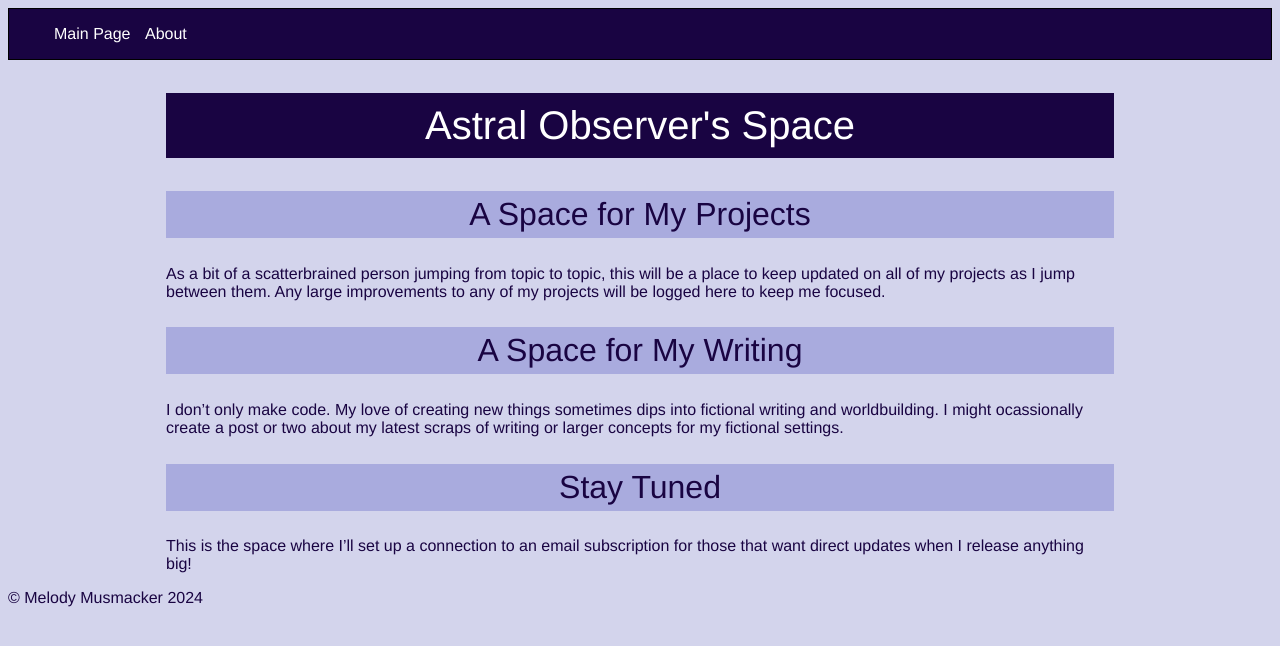
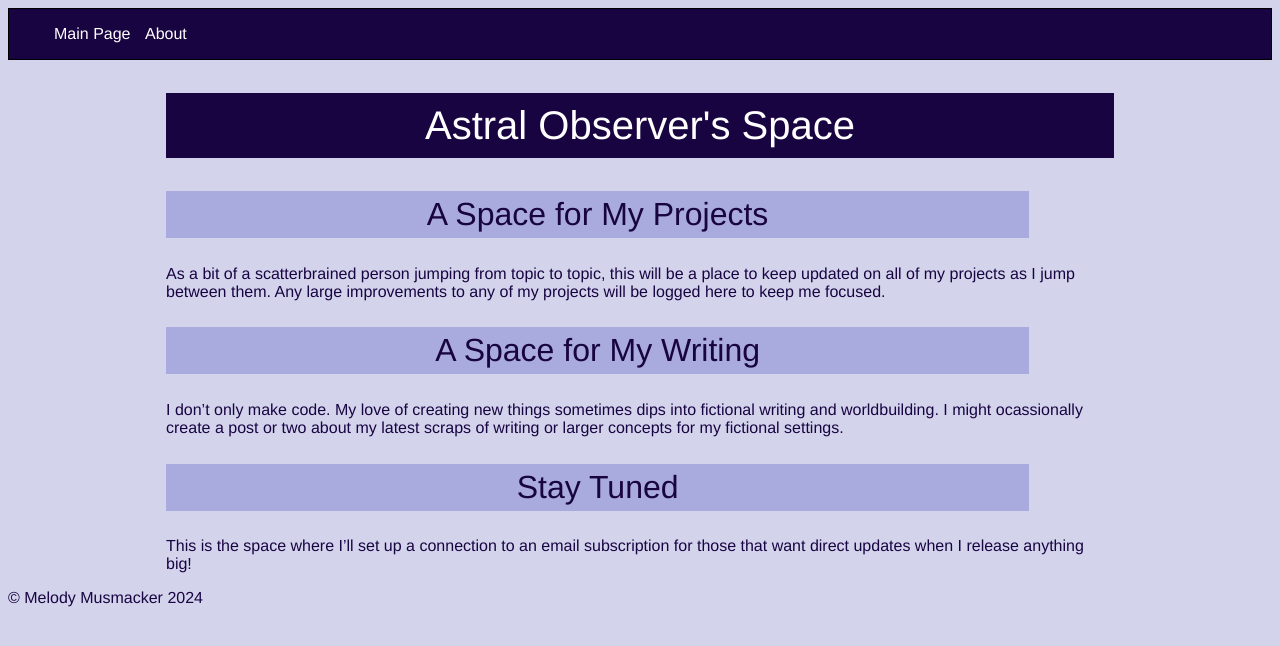
Before and after one commit to AstralObserver/AstralObserver.github.io, a Jekyll site: the page built from index.md, in a window 1280 px wide. Shown: the top 646 px of the page. Built offline with Jekyll 4.4.1, drawn with Linux system fonts in a browser that asks for light colours.

Commit message:
Update main.scss
Formatting

```diff
--- a/assets/css/main.scss
+++ b/assets/css/main.scss
@@ -25,6 +25,7 @@ h2{
     color: $font-color;
     text-align: center;
     background: $primary-color;
+    max-width: 90%;
     padding: 5px;
 }
 
```
